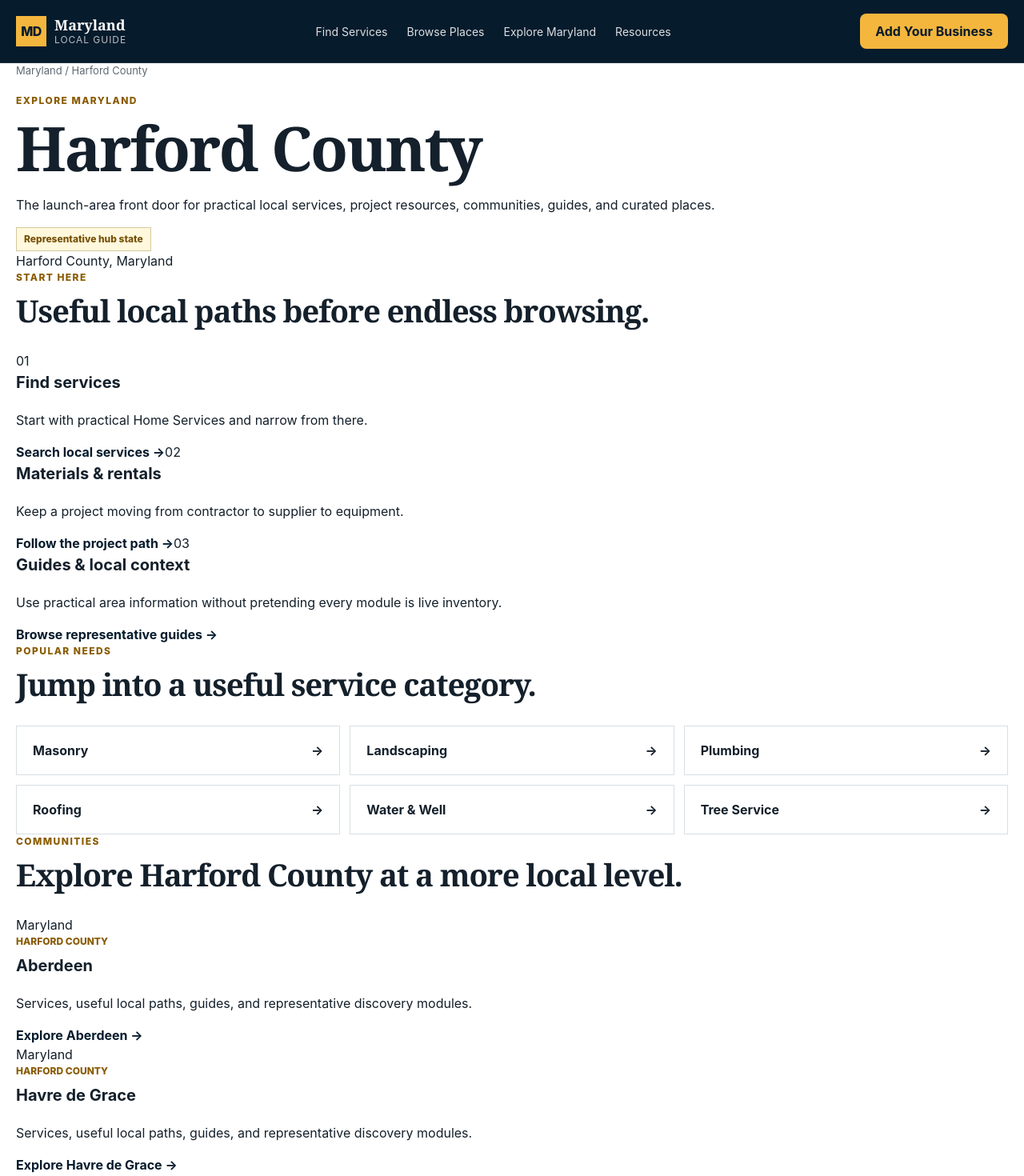
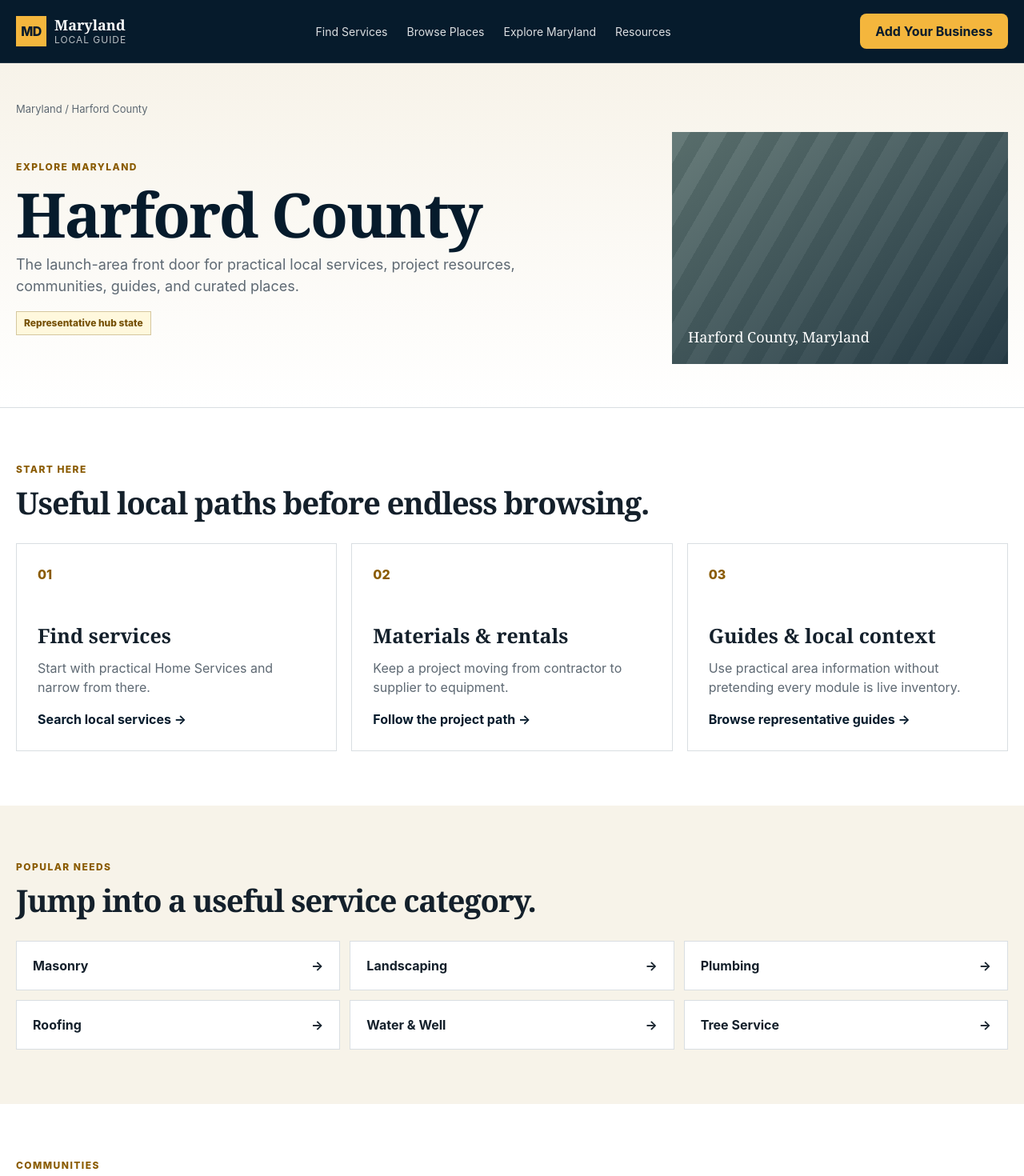
Before and after one commit to justinwallis/maryland-local-guide, a Next.js app: page /maryland/harford-county in a window 1280 px wide. Shown: the top 1470 px of the page at 80% size. Built offline with nearby package versions, Linux system fonts and the light colour scheme.

Commit message:
style: add county and community hub system

```diff
--- a/app/globals.css
+++ b/app/globals.css
@@ -1336,3 +1336,178 @@ h3 {
     min-height: 210px;
   }
 }
+
+
+/* Slice 04 — County / Community Hubs */
+
+.hub-hero {
+  padding: 48px 0 54px;
+  background: linear-gradient(180deg, var(--cream), #fff);
+  border-bottom: 1px solid var(--border);
+}
+
+.hub-hero-grid {
+  display: grid;
+  grid-template-columns: minmax(0, 1fr) 420px;
+  gap: 42px;
+  align-items: center;
+}
+
+.hub-title {
+  max-width: 760px;
+  margin-bottom: 12px;
+  color: var(--navy);
+  font-size: clamp(3rem, 6vw, 5.4rem);
+}
+
+.hub-lede {
+  max-width: 720px;
+  margin-bottom: 18px;
+  color: var(--slate);
+  font-size: 18px;
+}
+
+.hub-visual {
+  display: flex;
+  align-items: end;
+  min-height: 290px;
+  padding: 20px;
+  background:
+    linear-gradient(145deg, rgba(6,27,44,.2), rgba(6,27,44,.7)),
+    repeating-linear-gradient(120deg, #80948d 0 20px, #6d827b 20px 40px);
+  color: white;
+  font-family: Georgia, "Times New Roman", serif;
+  font-size: 18px;
+}
+
+.hub-section {
+  padding-top: 68px;
+  padding-bottom: 68px;
+}
+
+.hub-section-cream {
+  background: var(--cream);
+}
+
+.hub-action-grid {
+  display: grid;
+  grid-template-columns: repeat(3, 1fr);
+  gap: 18px;
+}
+
+.hub-action-card {
+  display: block;
+  min-height: 260px;
+  padding: 26px;
+  border: 1px solid var(--border);
+  background: white;
+}
+
+.hub-action-card:hover {
+  border-color: var(--navy);
+}
+
+.hub-action-number {
+  display: inline-block;
+  margin-bottom: 46px;
+  color: #8a5b00;
+  font-weight: 800;
+}
+
+.hub-action-card h3 {
+  margin-bottom: 10px;
+  font-family: Georgia, "Times New Roman", serif;
+  font-size: 25px;
+}
+
+.hub-action-card p {
+  color: var(--slate);
+}
+
+.hub-community-grid,
+.hub-editorial-grid {
+  display: grid;
+  grid-template-columns: repeat(3, 1fr);
+  gap: 18px;
+}
+
+.hub-community-card,
+.hub-editorial-card {
+  overflow: hidden;
+  border: 1px solid var(--border);
+  background: white;
+}
+
+.hub-community-card > div:last-child,
+.hub-editorial-card > div:last-child {
+  padding: 22px;
+}
+
+.hub-community-art,
+.hub-editorial-art {
+  display: flex;
+  align-items: end;
+  aspect-ratio: 16 / 9;
+  padding: 18px;
+  background:
+    linear-gradient(145deg, rgba(6,27,44,.28), rgba(6,27,44,.72)),
+    repeating-linear-gradient(115deg, #7f938c 0 18px, #6d817a 18px 36px);
+  color: white;
+  font-size: 13px;
+  font-weight: 700;
+}
+
+.hub-community-card h3,
+.hub-editorial-card h3 {
+  margin-bottom: 8px;
+  font-family: Georgia, "Times New Roman", serif;
+  font-size: 25px;
+}
+
+.hub-community-card p:not(.card-kicker),
+.hub-editorial-card p:not(.card-kicker) {
+  color: var(--slate);
+}
+
+.hub-editorial-grid {
+  grid-template-columns: repeat(2, 1fr);
+}
+
+.hub-trust {
+  margin-top: 0;
+}
+
+@media (max-width: 960px) {
+  .hub-hero-grid {
+    grid-template-columns: 1fr;
+  }
+
+  .hub-visual {
+    min-height: 220px;
+  }
+
+  .hub-action-grid,
+  .hub-community-grid {
+    grid-template-columns: 1fr 1fr;
+  }
+}
+
+@media (max-width: 680px) {
+  .hub-hero {
+    padding-top: 34px;
+  }
+
+  .hub-action-grid,
+  .hub-community-grid,
+  .hub-editorial-grid {
+    grid-template-columns: 1fr;
+  }
+
+  .hub-action-card {
+    min-height: 0;
+  }
+
+  .hub-action-number {
+    margin-bottom: 30px;
+  }
+}
```
